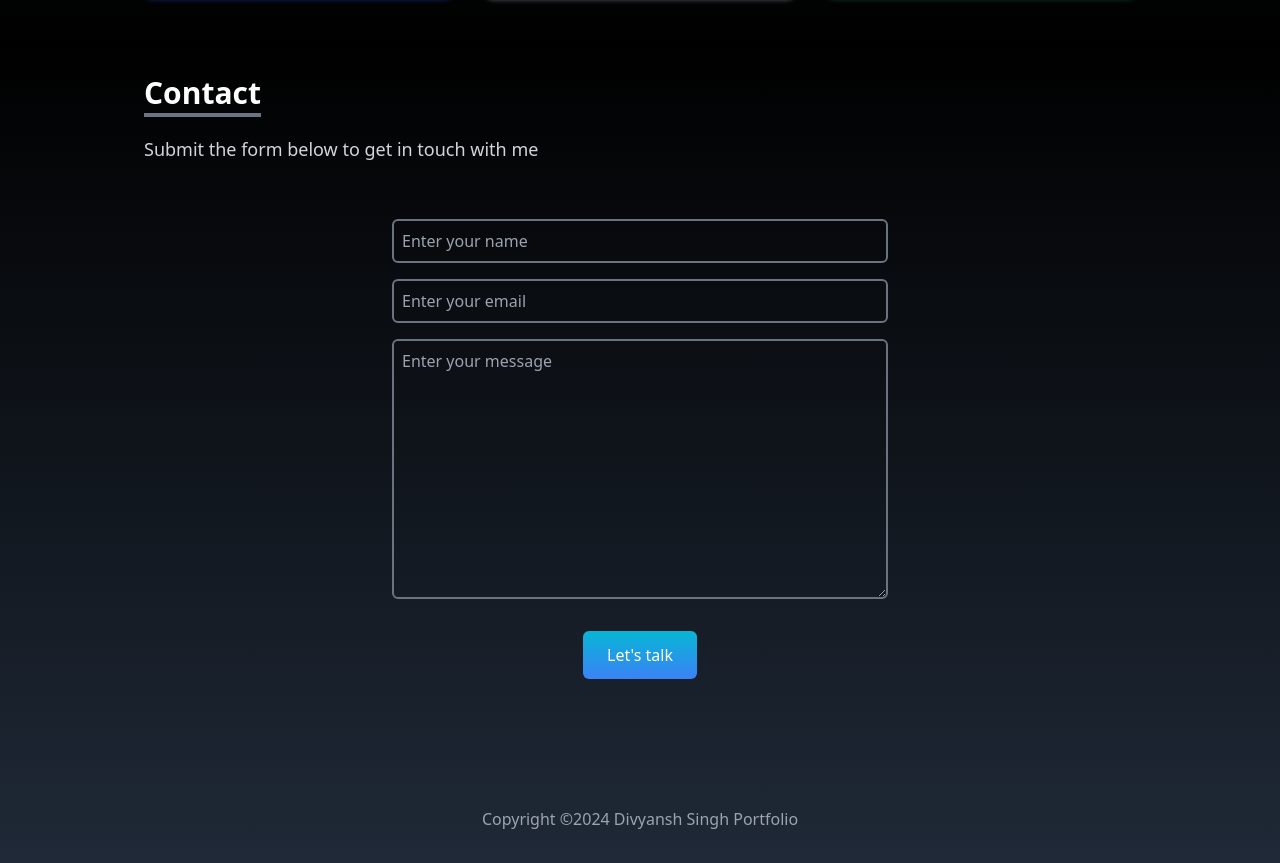
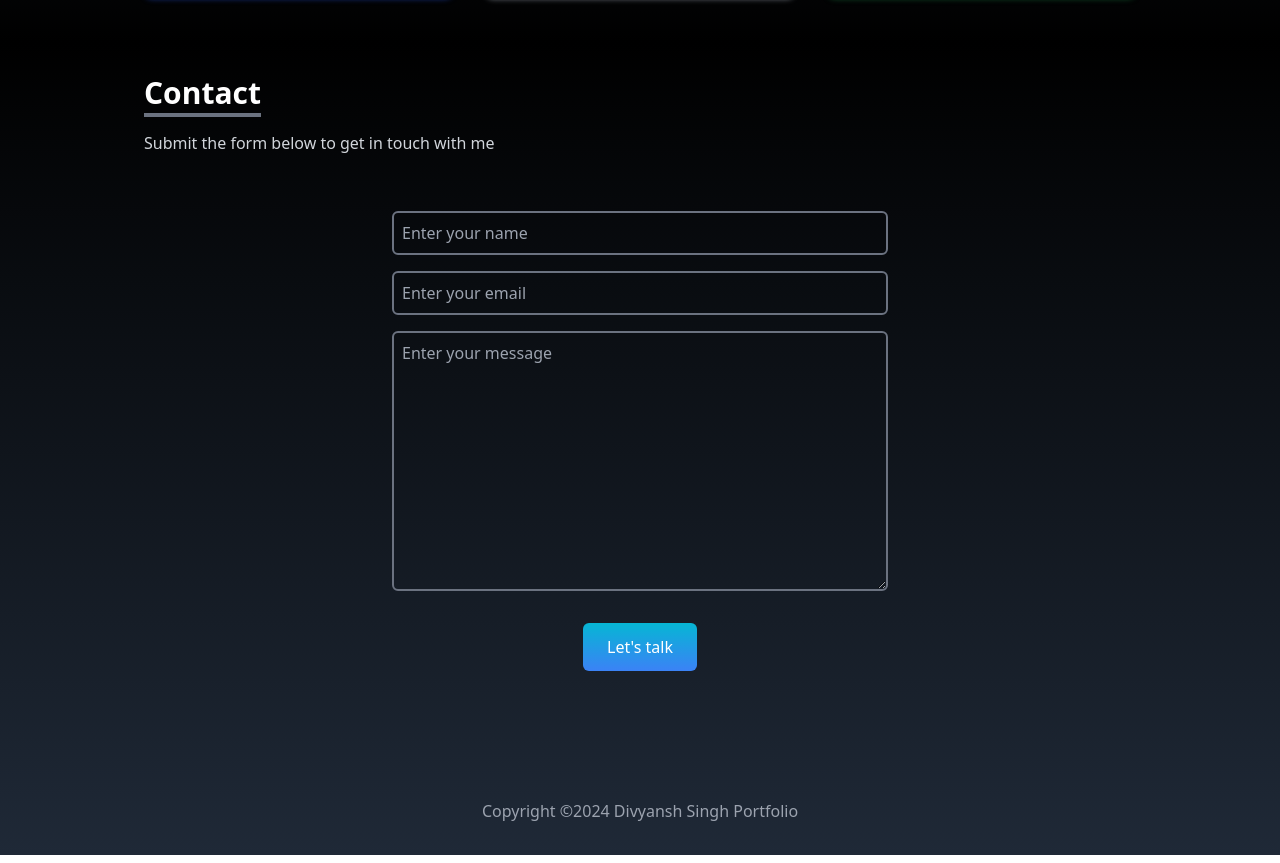
Before and after one commit to Divyansh8x/Portfolio, a React (Vite) app: page / in a window 1280 px wide. Shown: the part 3241-4104 px from the top of the page. Built offline with nearby package versions, Linux system fonts and the light colour scheme; a web font is replaced by a local one.

Commit message:
Margin -mt-1 and size base of contact.jsx

```diff
--- a/src/Components/Contact.jsx
+++ b/src/Components/Contact.jsx
@@ -41,7 +41,7 @@ const Contact = () => {
           <p className="text-3xl font-bold inline border-b-4 border-gray-500">
             Contact
           </p>
-          <p className="py-6 text-lg text-gray-300">
+          <p className="py-6 text-base -mt-1 text-gray-300">
             Submit the form below to get in touch with me
           </p>
         </div>
```
